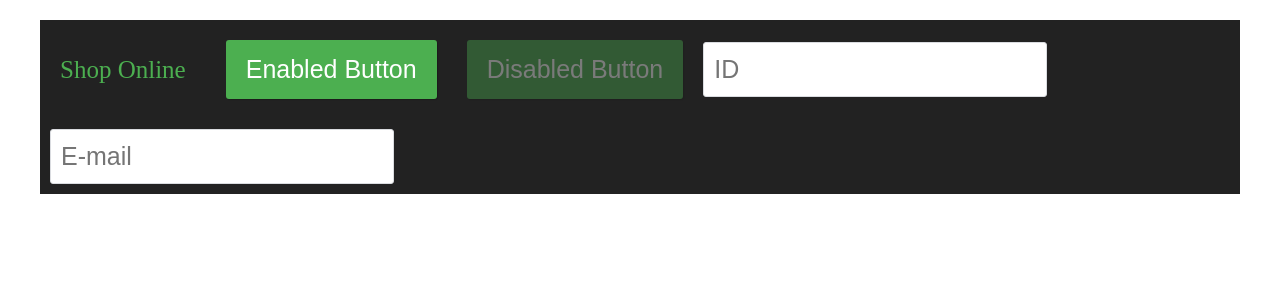
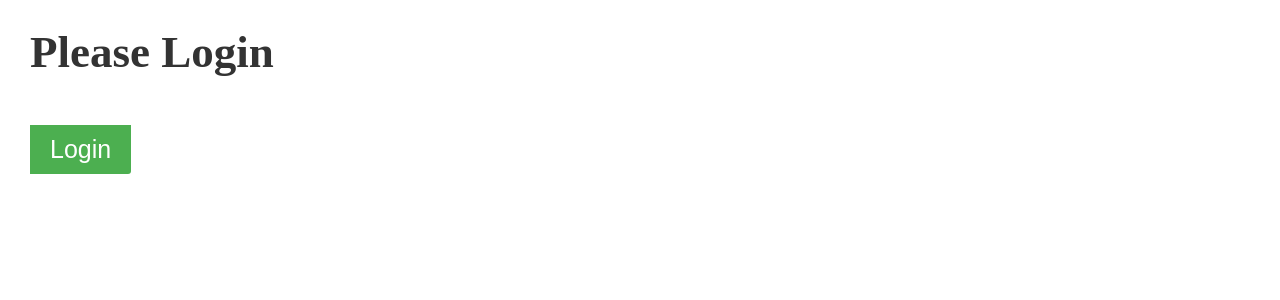
Before and after one commit to Devian4748/learning-react, a React (Create React App) app in the folder react-app/: page / in a window 1280 px wide. Shown: the top 300 px of the page. Built offline with nearby package versions, Linux system fonts and the light colour scheme.

Commit message:
Add online store

```diff
--- a/react-app/src/App.js
+++ b/react-app/src/App.js
@@ -1,23 +1,36 @@
+import { useState } from 'react';
+import StoreFront from './components/StoreFront/StoreFront';
 import Button from './components/ui/Button';
-import Container from './components/ui/Container';
-import Input from './components/ui/Input';
-import Link from './components/ui/Link';
 
 const App = () => {
+  const [loggedin, setLoggedin] = useState(false);
+
+  const handleLoginClick = () => {
+    setLoggedin(!loggedin);
+  };
+
+  if (!loggedin) {
+    return (
+      <>
+        <h2>Please Login</h2>
+        <Button
+          type='button'
+          className='btn-primary'
+          onClick={handleLoginClick}
+        >
+          Login
+        </Button>
+      </>
+    );
+  }
+
   return (
-    <Container className='main'>
-      <Link className='landing' href='https://react-tutorial.app'>
-        Shop Online
-      </Link>
-      <Button type='button' disabled={false} className='login-btn'>
-        Enabled Button
+    <>
+      <StoreFront />
+      <Button className='btn-outline' onClick={handleLoginClick}>
+        Logout
       </Button>
-      <Button type='button' disabled={true}>
-        Disabled Button
-      </Button>
-      <Input placeholder='ID' name='id' />
-      <Input type='email' placeholder='E-mail' name='email' />
-    </Container>
+    </>
   );
 };
 
--- /dev/null
+++ b/react-app/src/components/Product/Product.js
@@ -0,0 +1,45 @@
+import { useState } from 'react';
+import Button from '../ui/Button';
+import classes from './Product.module.css';
+
+const Product = ({ details }) => {
+  const [count, setCount] = useState(0);
+
+  const isSubBtnDisabled = count === 0;
+  const showCount = count === 0 ? '' : count;
+
+  const handleIncrementClick = () => setCount(count + 1);
+  const handleDecrementClick = () => {
+    if (count > 0) {
+      setCount(count - 1);
+    }
+  };
+
+  return (
+    <div className={classes.product}>
+      <img src={details.image} alt={details.name} />
+      <div className={classes['product-info']}>
+        <h2>{details.name}</h2>
+        <p>{details.description}</p>
+      </div>
+      <div className={classes['product-buttons']}>
+        <Button
+          className='btn-small btn-secondary'
+          disabled={isSubBtnDisabled}
+          onClick={handleDecrementClick}
+        >
+          -
+        </Button>
+        <h3 className={classes['product-count']}>{showCount}</h3>
+        <Button
+          className='btn-small btn-primary'
+          onClick={handleIncrementClick}
+        >
+          +
+        </Button>
+      </div>
+    </div>
+  );
+};
+
+export default Product;
--- /dev/null
+++ b/react-app/src/components/Product/Product.module.css
@@ -0,0 +1,43 @@
+.product {
+  background-color: var(--light-gray);
+  border-radius: 4px;
+  display: grid;
+  grid-template-columns: auto 1fr auto;
+  align-items: center;
+}
+
+.product img {
+  width: 10rem;
+  padding: 1rem 2rem 1rem 1rem;
+}
+
+.product-info h2 {
+  margin-top: 10px;
+  margin-bottom: 0;
+  font-size: var(--normal);
+  font-weight: normal;
+}
+
+.product-info p {
+  font-size: var(--small);
+  margin-top: 1rem;
+}
+
+.product-buttons {
+  align-self: stretch;
+  display: flex;
+  flex-direction: column;
+  justify-content: space-between;
+  text-align: center;
+}
+
+.product-sub:disabled {
+  opacity: 0.5;
+  cursor: default;
+}
+
+.product-count {
+  margin: 0;
+  font-weight: normal;
+  font-size: var(--small);
+}
--- /dev/null
+++ b/react-app/src/components/StoreFront/StoreFront.js
@@ -0,0 +1,28 @@
+import Product from '../Product/Product';
+import classes from './StoreFront.module.css';
+
+const products = [
+  {
+    name: 'Cheese',
+    description: '200g cheese block',
+    image:
+      'https://res.cloudinary.com/dbfn5lnvx/image/upload/q_auto,w_300/v1580649404/react-tutorial/products/cheese.png',
+  },
+  {
+    name: 'Milk',
+    description: '1L of milk',
+    image:
+      'https://res.cloudinary.com/dbfn5lnvx/image/upload/q_auto,w_300/v1580649400/react-tutorial/products/milk.png',
+  },
+];
+
+const StoreFront = () => {
+  return (
+    <div className={classes['store-front']}>
+      <Product details={products[0]} />
+      <Product details={products[1]} />
+    </div>
+  );
+};
+
+export default StoreFront;
--- /dev/null
+++ b/react-app/src/components/StoreFront/StoreFront.module.css
@@ -0,0 +1,6 @@
+.store-front {
+  display: grid;
+  grid-gap: 30px;
+  grid-template-columns: 1fr 1fr;
+  margin-bottom: 20px;
+}
--- a/react-app/src/components/ui/Button.module.css
+++ b/react-app/src/components/ui/Button.module.css
@@ -1,25 +1,49 @@
 .ui-button {
-  background-color: var(--primary);
-  color: #fff;
+  padding: 1rem 2rem;
+  cursor: pointer;
   border: 0;
-  padding: 1.5rem 2rem;
-  min-width: 150px;
+  border-radius: 3px;
   font-size: var(--normal);
-  border-radius: 3px;
-  cursor: pointer;
-  transition: all 200ms ease-out;
-  box-shadow: 1px 1px 1px rgba(0, 0, 0, 0.2);
+  min-width: 10rem;
+  transition: opacity 180ms ease-out, transform 180ms ease-out;
 }
 
 .ui-button:hover {
   opacity: 0.8;
 }
 
-.ui-button:disabled {
-  opacity: 0.4;
-  cursor: not-allowed;
+.ui-button:active {
+  transform: translate(1px, 1px);
 }
 
+.ui-button:disabled {
+  opacity: 0.5;
+  cursor: default;
+}
+
+.btn-primary {
+  color: #fff;
+  background-color: var(--primary);
+  border-radius: 0 0 3px 0;
+}
+
+.btn-secondary {
+  background-color: var(--secondary);
+  border-radius: 0 0 3px 0;
+}
+
+.btn-outline {
+  border: 1px solid var(--dark);
+  color: var(--dark);
+}
+
+.btn-small {
+  min-width: 0;
+  width: 3rem;
+  height: 3rem;
+  padding: 0.5rem;
+  font-size: var(--small);
+}
 .login-btn {
   margin: 20px;
 }
--- a/react-app/src/index.css
+++ b/react-app/src/index.css
@@ -1,5 +1,5 @@
 * {
-  margin: 1rem;
+  margin: 0;
   padding: 0;
   box-sizing: border-box;
 }
@@ -11,13 +11,21 @@ html {
 body {
   line-height: 1;
   color: #333;
+  margin: 3rem;
 }
 
 :root {
   --primary: #4caf50;
   --secondary: #ffc107;
   --light-gray: #dadce0;
+  --dark: #222;
+
   --big: 4.5rem;
   --normal: 2.5rem;
   --small: 1.5rem;
 }
+
+h2 {
+  font-size: var(--big);
+  margin-bottom: 5rem;
+}
```
Also changed, not shown: 1 other file (tests, documents, lock files or other folders).
